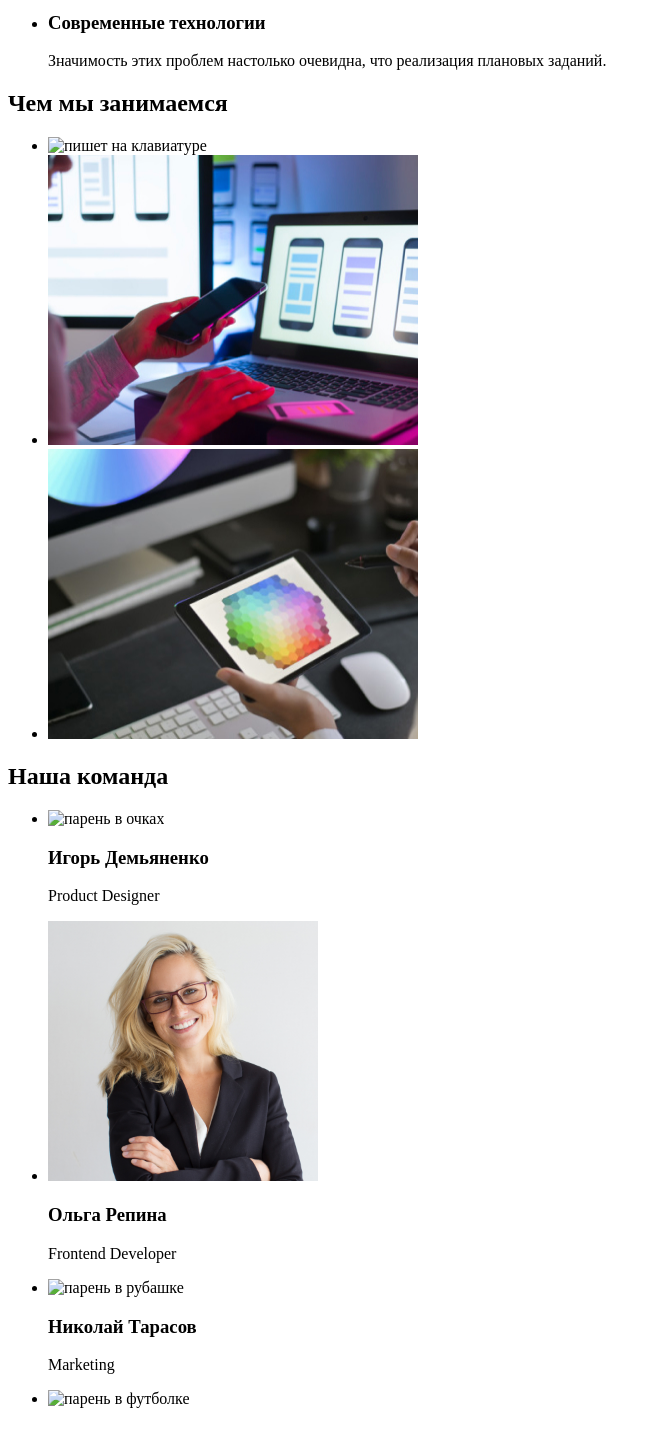
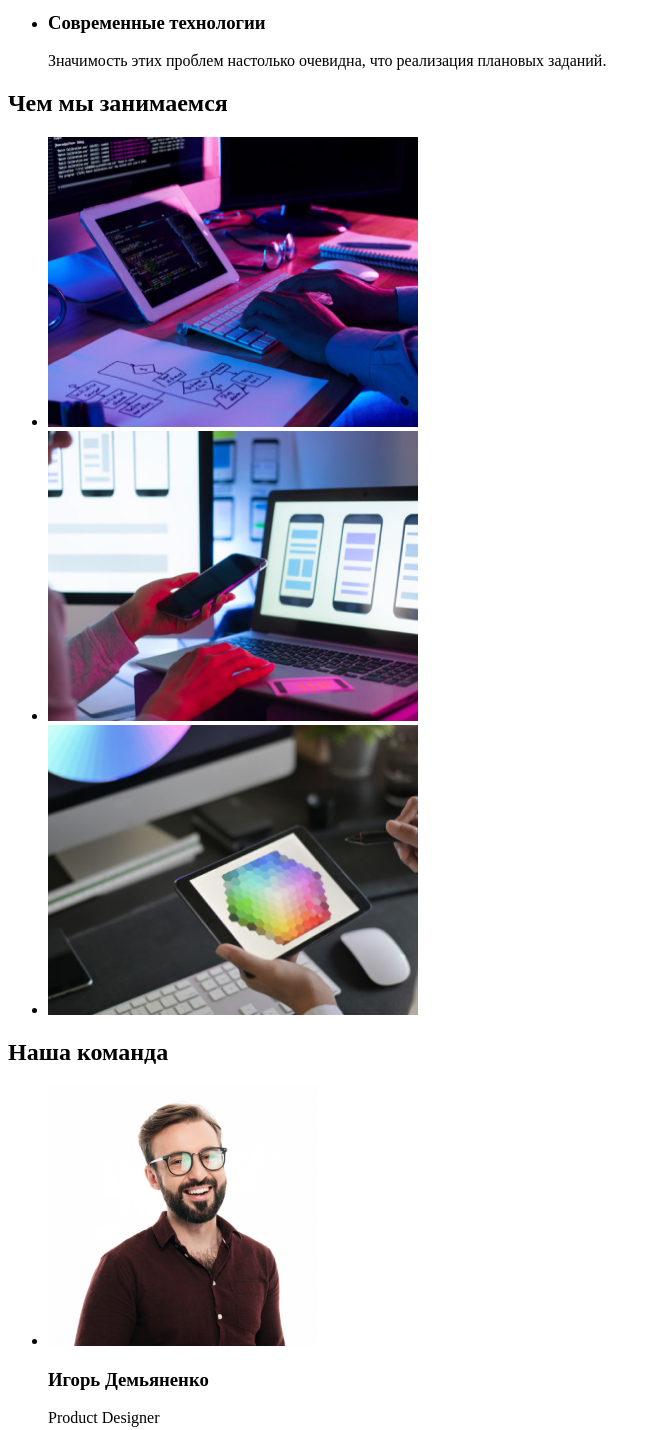
Before and after one commit to EvgeniyGlebov/goit-markup-hw-01, a plain HTML site: page index.html in a window 1280 px wide. Shown: the part 500-1930 px from the top of the page, without its empty margins (0-656 px from the left). Drawn offline with Linux system fonts and the light colour scheme; the site is published under a folder, as on GitHub Pages, so addresses that start at the root find nothing.

Commit message:
Update index.html

```diff
--- a/index.html
+++ b/index.html
@@ -52,9 +52,9 @@
     <!-- about section -->
     <section><h2 id="Портфолио">Чем мы занимаемся</h2>
         <ul>
-            <li><img src="/images/about/about1.jpg" alt="пишет на клавиатуре" width="370" height="290"></li>
-            <li><img src="images/about/about2.jpg" alt="смотрит на телефон" width="370" height="290"></li>
-            <li><img src="images/about/about3.jpg" alt="смотрит на планшет" width="370" height="290"></li>
+            <li><img src="./images/about/about1.jpg" alt="пишет на клавиатуре" width="370" height="290"></li>
+            <li><img src="./images/about/about2.jpg" alt="смотрит на телефон" width="370" height="290"></li>
+            <li><img src="./images/about/about3.jpg" alt="смотрит на планшет" width="370" height="290"></li>
         </ul>
     </section>
 
@@ -62,19 +62,19 @@
     <section>
         <h2>Наша команда</h2>
         <ul>
-            <li><img src="/images/team/команда1.jpg" alt="парень в очках" width="270" height="260">
+            <li><img src="./images/team/команда1.jpg" alt="парень в очках" width="270" height="260">
             <p><h3>Игорь Демьяненко</h3></p>
             <p lang="en">Product Designer</p>
             </li>
-            <li><img src="images/team/команда2.jpg" alt="девушка в очках" width="270" height="260">
+            <li><img src="./images/team/команда2.jpg" alt="девушка в очках" width="270" height="260">
             <h3>Ольга Репина</h3>
             <p lang="en">Frontend Developer</p>
             </li>
-            <li><img src="/images/team/команда3.jpg" alt="парень в рубашке" width="270" height="260">
+            <li><img src="./images/team/команда3.jpg" alt="парень в рубашке" width="270" height="260">
             <h3>Николай Тарасов</h3>
             <p lang="en">Marketing</p>
             </li>
-            <li><img src="/images/team/команда4.jpg" alt="парень в футболке" width="270" height="260">
+            <li><img src="./images/team/команда4.jpg" alt="парень в футболке" width="270" height="260">
             <h3>Михаил Ермаков</h3>
             <p lang="en">UI Designer</p>
             </li>
```
